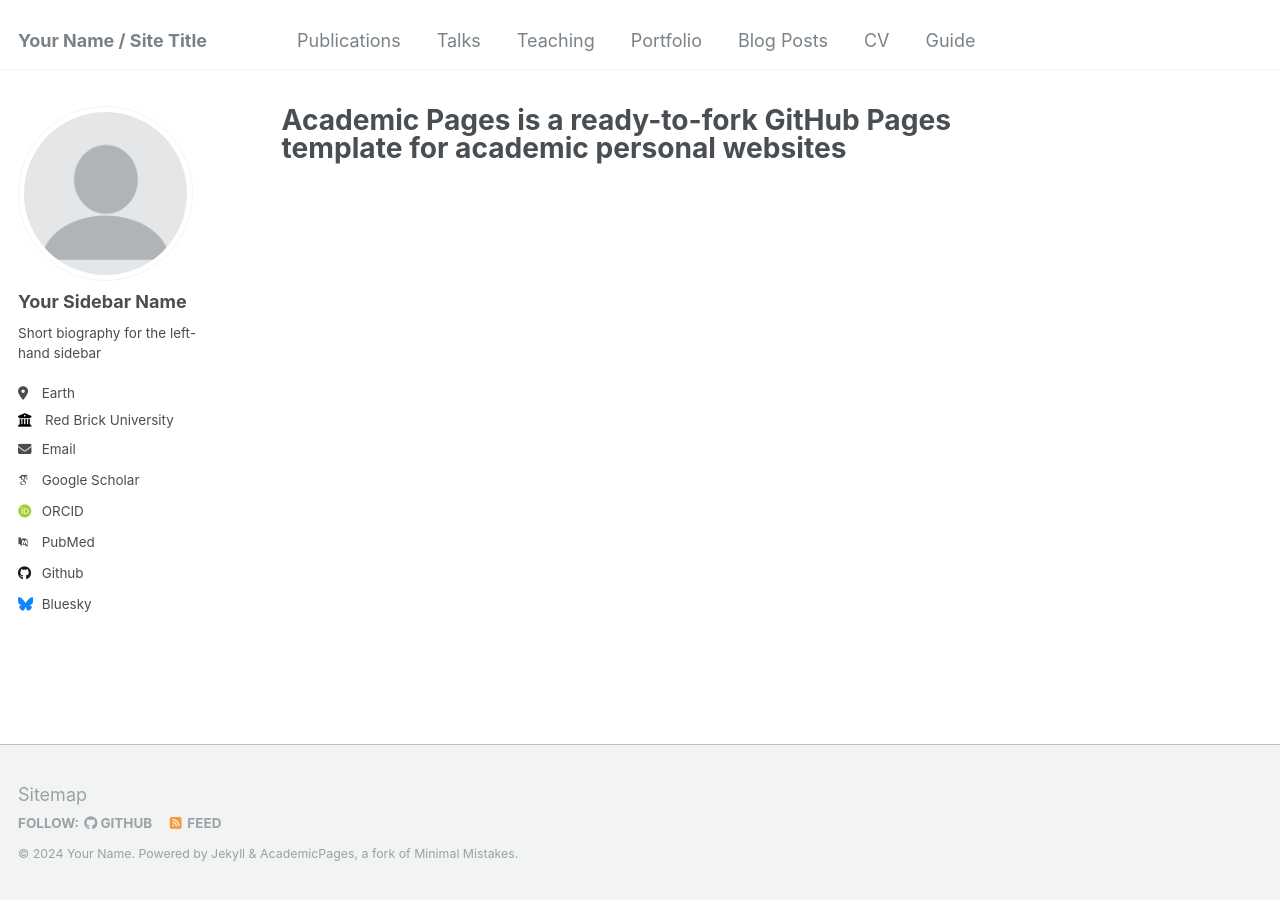
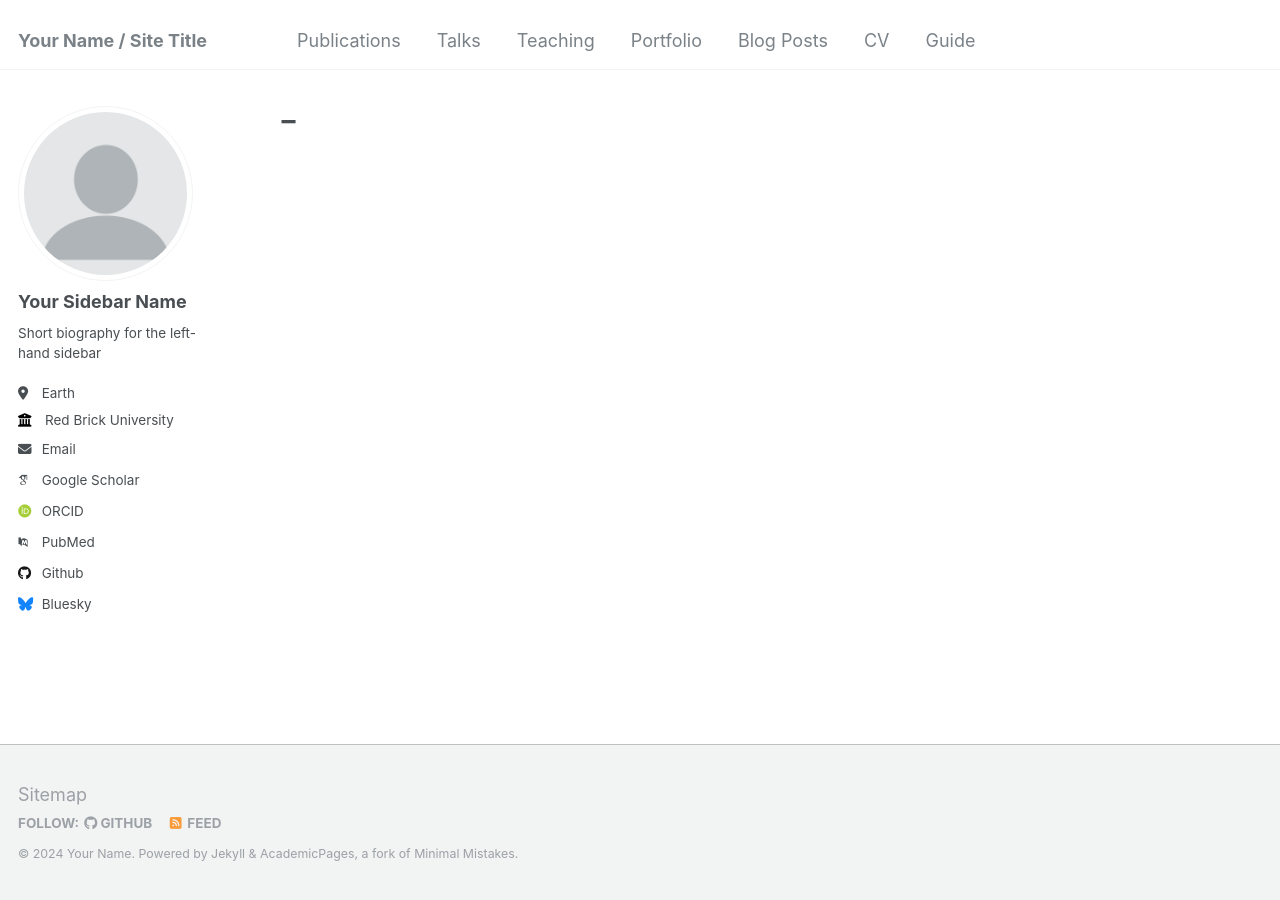
Before and after one commit to LinLin1230/linlin1230.github.io, a Jekyll site: the page built from _pages/about.md, in a window 1280 px wide. Built offline with Jekyll 4.4.1, drawn with Linux system fonts in a browser that asks for light colours; some web fonts are replaced.

Commit message:
Update about.md

```diff
--- a/_pages/about.md
+++ b/_pages/about.md
@@ -1,6 +1,6 @@
 ---
 permalink: /
-title: "Academic Pages is a ready-to-fork GitHub Pages template for academic personal websites"
+title: "--"
 author_profile: true
 redirect_from:
   - /about/
```
